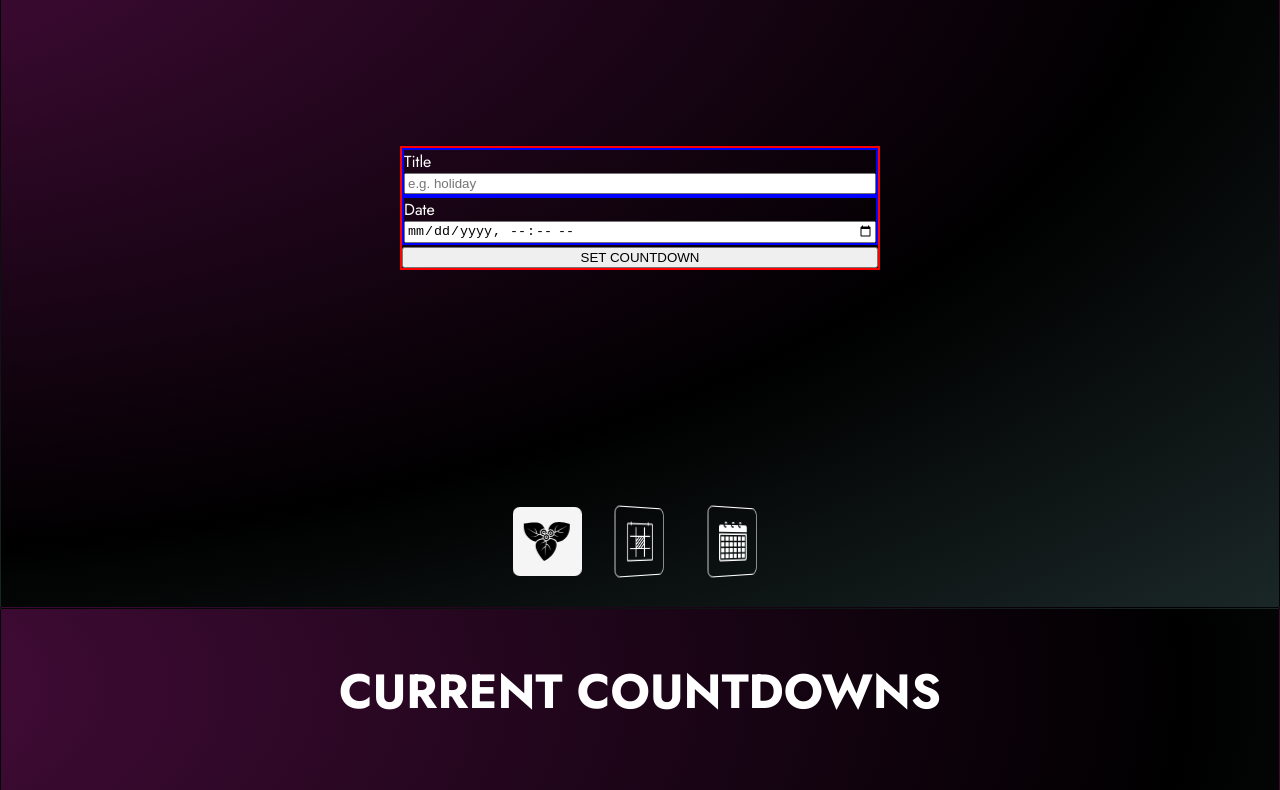
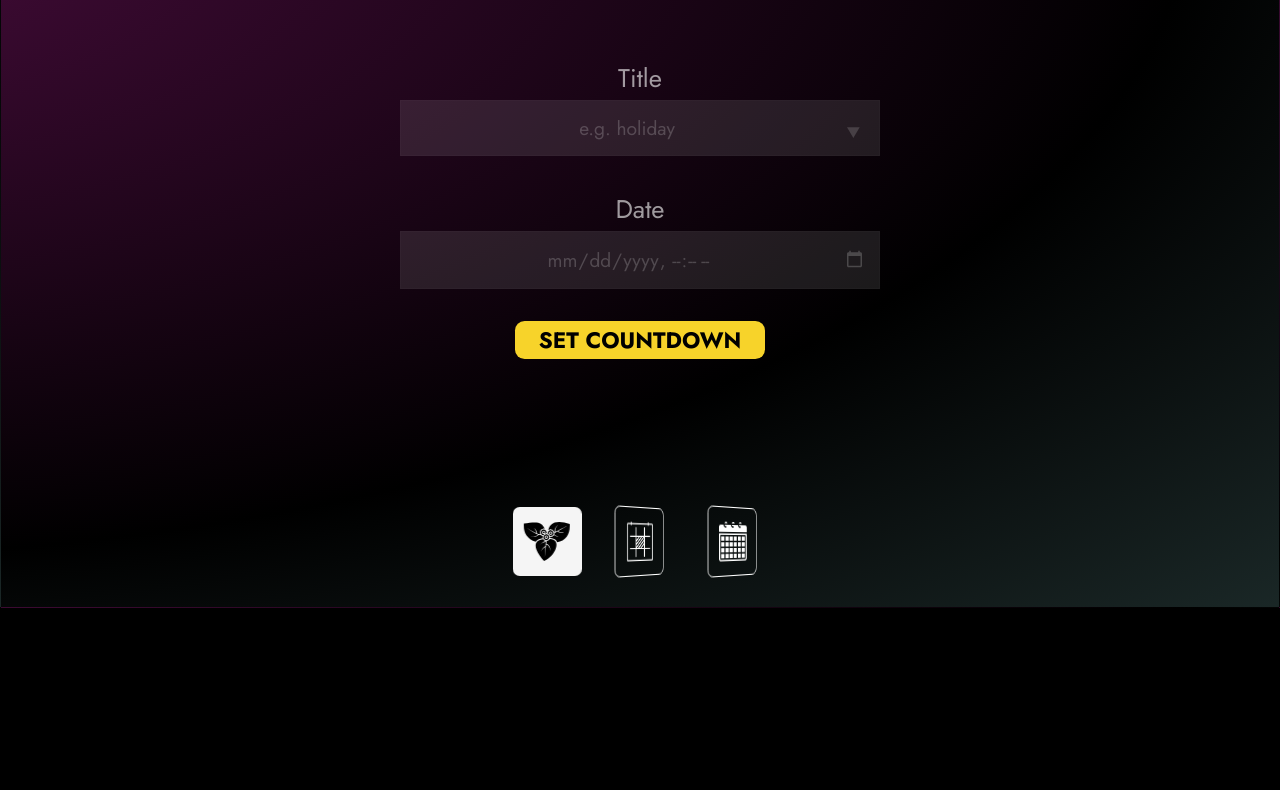
Before and after one commit to patricioSchranz/custom-countdown, a website: page index.html in a window 1280 px wide. Shown: the part 192-982 px from the top of the page. After the commit the page ends 800 px from the top, so only its background shows below. Drawn offline with Linux system fonts and the light colour scheme.

Commit message:
form element stylings pt. 1

```diff
--- a/src/js/main.js
+++ b/src/js/main.js
@@ -102,6 +102,11 @@ function getCalendarWeek(year, date){
 
 
 // *********************
+// FORM
+// *********************
+
+
+// *********************
 // FAB BUTTONS
 // *********************
 
--- a/src/scss/main.scss
+++ b/src/scss/main.scss
@@ -51,7 +51,7 @@ body{
 }
 
 body [data-hidden="true"]{
-    display: none;
+    display: none !important;
 }
 
 .hidden{
@@ -120,7 +120,7 @@ section[data-hidden]{
     width: 100%;
     min-height: 100svh;
     border: 1px solid transparent;
-    padding: 3rem 1rem;
+    padding: 2rem 1rem;
     color: white;
     position: relative;
     @include flex();
@@ -128,7 +128,7 @@ section[data-hidden]{
     header{
         @include flex($direction: column);
         position: absolute;
-        top: 3rem;
+        top: 2rem;
         left: 0;
         width: 100%;
     }
@@ -147,12 +147,13 @@ section[data-hidden]{
     }
 
     &_form{
-        border: 2px solid red;
+        // border: 2px solid red;
         width: 30rem;
 
         &_element-container{
-            border: 2px solid blue;
+            // border: 2px solid blue;
             @include flex($direction: column);
+            margin-bottom: 2rem;
         }
 
         &_label,
@@ -160,6 +161,77 @@ section[data-hidden]{
         &_button{
             width: 100%;
         }
+
+        &_label{
+            font-size: 1.6rem;
+            text-align: center;
+            color: rgba($color: #fff, $alpha: 0.6);
+            padding: .2rem;
+        }
+
+        &_input{
+            font-size: 1.2rem;
+            padding: .8rem;
+            background-color: rgba($color: #fff, $alpha: 0.1);
+            border: 1px solid rgba($color: #fff, $alpha: 0.02);
+            text-align: center;
+            color: rgba($color: #fff, $alpha: 0.2);
+            font-family: inherit;
+
+            &:focus,
+            &:active{
+                color: rgba($color: #fff, $alpha: 0.6);
+            }
+
+            &::placeholder{
+                color: rgba($color: #fff, $alpha: 0.2);
+            }
+
+            &[type="text"]{
+                &::-webkit-calendar-picker-indicator{
+                    opacity: 0.8;
+                }
+            }
+
+            &[type="datetime-local"]{
+                &::-webkit-calendar-picker-indicator{
+                    filter: invert(1);
+                    opacity: 0.2;
+                }
+
+                &:focus,
+                &:active{
+                    &::-webkit-calendar-picker-indicator{
+                        opacity: 0.6;
+                    }
+                }
+            }
+
+            &.valid{
+                color: rgba($color: #fff, $alpha: 1.0);
+            }
+        }
+
+        &_button{
+            display: block;
+            width: auto;
+            margin: auto;
+            padding: .2rem 1.5rem;
+            font-size: 1.4rem;
+            font-weight: bold;
+            background-color: #F7D32A;
+            border-radius: .6rem;
+            border: none;
+            font-family: inherit;
+        }
+    }
+
+    datalist{
+        background-color: tomato !important;
+    }
+
+    option{
+        background-color: tomato !important;
     }
 }
 
```
Also changed, not shown: main.css, 1 other file.
